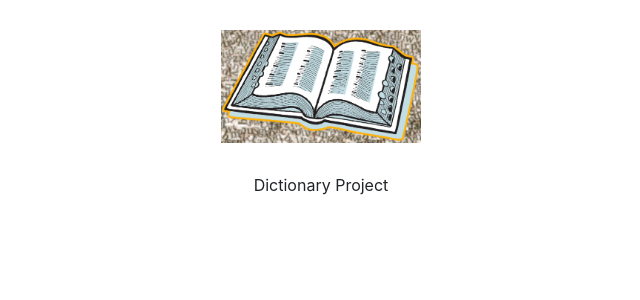
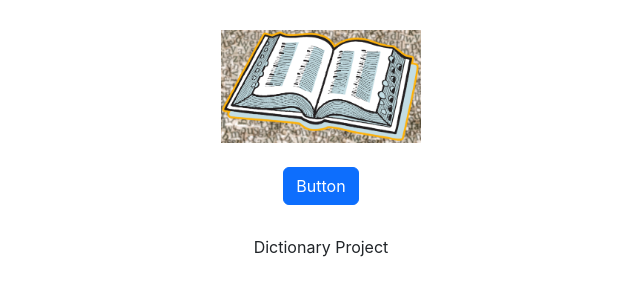
Before and after one commit to NeetuKV/dictionary-project, a React (Create React App) app: page / in a window 1280 px wide. Shown: the top 300 px of the page, without its empty margins (319-959 px from the left). Built offline with nearby package versions, Linux system fonts and the light colour scheme.

Commit message:
added a button

```diff
--- a/src/App.js
+++ b/src/App.js
@@ -6,6 +6,10 @@ export default function App() {
     <div className="App">
       <header className="App-header">
         <img src={logo} className="App-logo" alt="logo" />
+        <br />
+        <a href="#" className="btn btn-primary">
+          Button
+        </a>
       </header>
       Dictionary Project
     </div>
```
